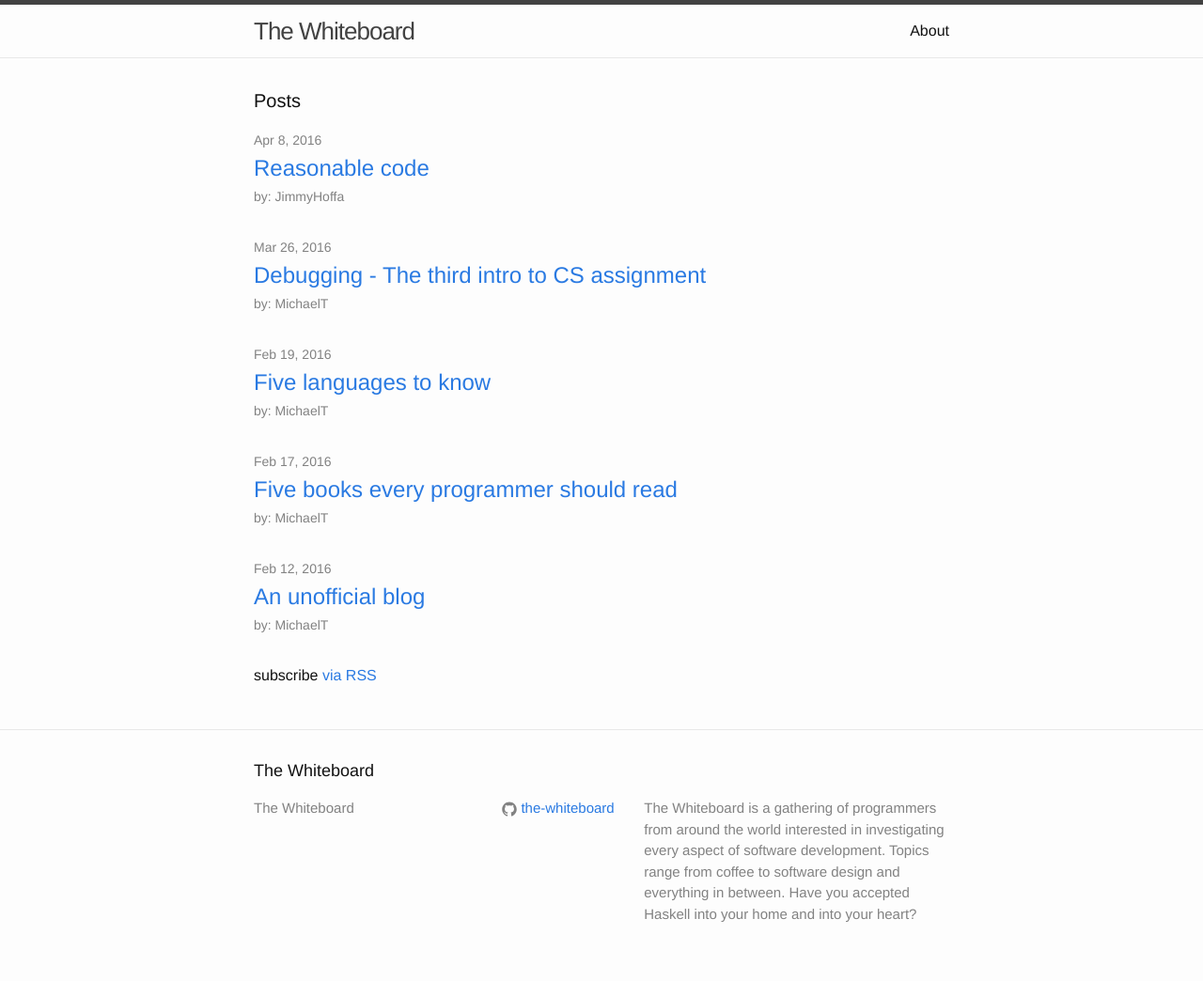
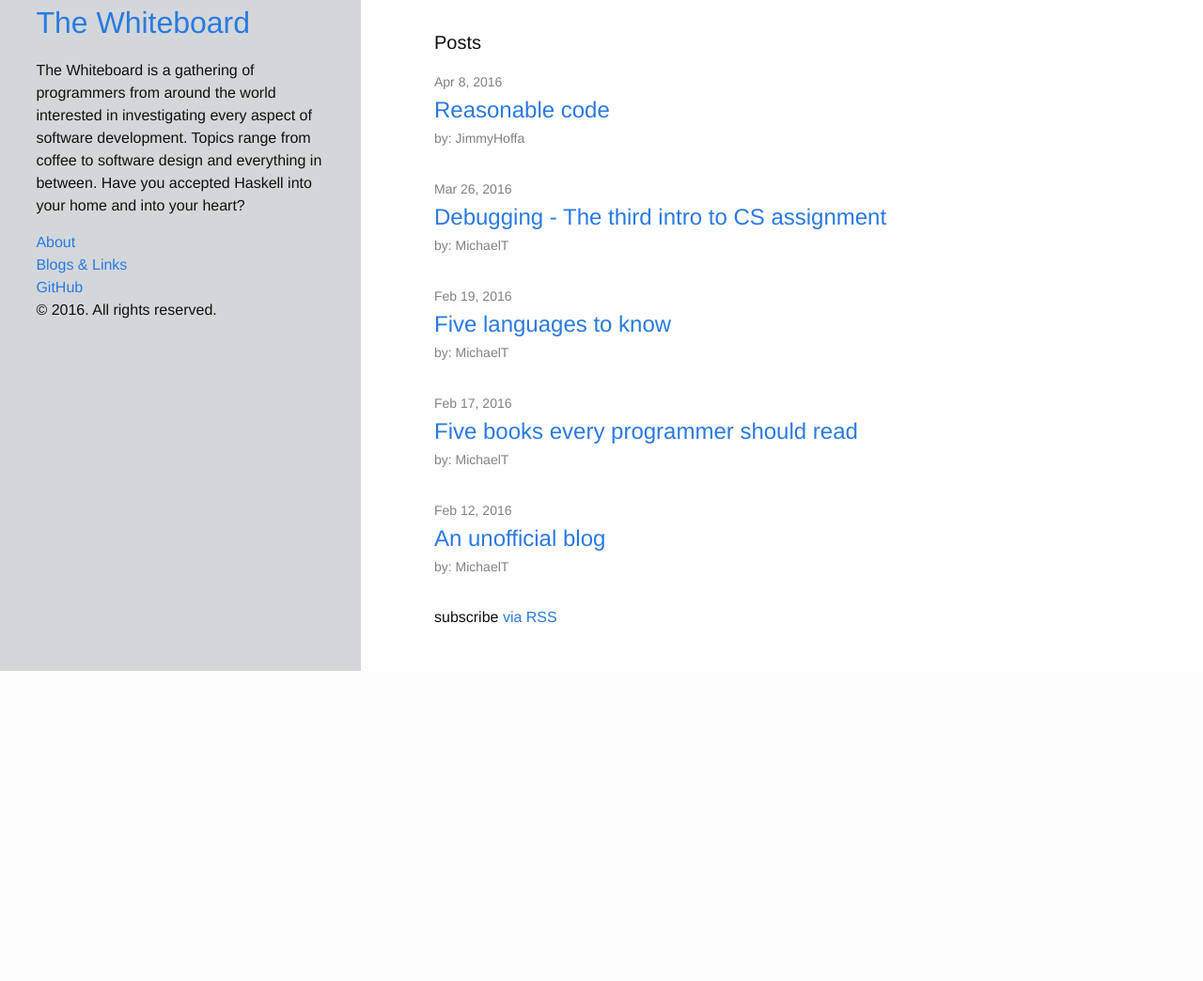
Before and after one commit to the-whiteboard/the-whiteboard.github.io, a Jekyll site: the page built from index.html, in a window 1280 px wide. Shown: the whole page at 94% size. Built offline with Jekyll 4.4.1, drawn with Linux system fonts in a browser that asks for light colours; after the commit the page ends 900 px from its top, so only the background shows below that.

Commit message:
WIP: Sidebar and blogs & links

```diff
--- a/_config.yml
+++ b/_config.yml
@@ -7,14 +7,21 @@
 
 # Site settings
 title: The Whiteboard
+
 description: > # this means to ignore newlines until "baseurl:"
   The Whiteboard is a gathering of programmers from around the world
   interested in investigating every aspect of software development.
   Topics range from coffee to software design and everything in between.
   Have you accepted Haskell into your home and into your heart?
-baseurl: "" # the subpath of your site, e.g. /blog
+
+baseurl: '' # the subpath of your site, e.g. /blog
+# Bad things happen if that is set to '/'
+
 url: "http://the-whiteboard.github.io" # the base hostname & protocol for your site
-github_username:  the-whiteboard
+
+github:
+  repo: 'https://github.com/the-whiteboard'
+  user: 'the-whiteboard'
 # twitter_username: stackprogrammer
 
 # Build settings
--- a/_includes/header.html
+++ b/_includes/header.html
@@ -1,27 +1,3 @@
 <header class="site-header">
 
-  <div class="wrapper">
-
-    <a class="site-title" href="{{ site.baseurl }}/">{{ site.title }}</a>
-
-    <nav class="site-nav">
-      <a href="#" class="menu-icon">
-        <svg viewBox="0 0 18 15">
-          <path fill="#424242" d="M18,1.484c0,0.82-0.665,1.484-1.484,1.484H1.484C0.665,2.969,0,2.304,0,1.484l0,0C0,0.665,0.665,0,1.484,0 h15.031C17.335,0,18,0.665,18,1.484L18,1.484z"/>
-          <path fill="#424242" d="M18,7.516C18,8.335,17.335,9,16.516,9H1.484C0.665,9,0,8.335,0,7.516l0,0c0-0.82,0.665-1.484,1.484-1.484 h15.031C17.335,6.031,18,6.696,18,7.516L18,7.516z"/>
-          <path fill="#424242" d="M18,13.516C18,14.335,17.335,15,16.516,15H1.484C0.665,15,0,14.335,0,13.516l0,0 c0-0.82,0.665-1.484,1.484-1.484h15.031C17.335,12.031,18,12.696,18,13.516L18,13.516z"/>
-        </svg>
-      </a>
-
-      <div class="trigger">
-        {% for my_page in site.pages %}
-          {% if my_page.title %}
-          <a class="page-link" href="{{ my_page.url | prepend: site.baseurl }}">{{ my_page.title }}</a>
-          {% endif %}
-        {% endfor %}
-      </div>
-    </nav>
-
-  </div>
-
 </header>
--- /dev/null
+++ b/_includes/sidebar.html
@@ -0,0 +1,24 @@
+<div class="sidebar">
+  <div class="container sidebar-sticky">
+    <div class="sidebar-about">
+      <h1>
+        <a href="/">{{ site.title }}</a>
+      </h1>
+      <p class="lead">{{ site.description }}</p>
+    </div>
+
+    <nav class="sidebar-nav">
+      {% assign pages_list = site.pages %}
+      {% for node in pages_list %}
+        {% if node.title != null %}
+          {% if node.layout == "page" %}
+	  <a class="sidebar-nav-item{% if page.url == node.url %} active{% endif %}" href="{{site.baseurl}}{{ node.url }}">{{ node.title }}</a><br/>
+          {% endif %}
+        {% endif %}
+      {% endfor %}
+      <a class="sidebar-nav-item" href="{{ site.github.repo }}">GitHub</a>
+    </nav>
+
+    <p>&copy; {{ site.time | date: '%Y' }}. All rights reserved.</p>
+  </div>
+</div>
--- a/_layouts/default.html
+++ b/_layouts/default.html
@@ -1,20 +1,14 @@
 <!DOCTYPE html>
 <html>
-
   {% include head.html %}
-
   <body>
-
-    {% include header.html %}
-
-    <div class="page-content">
-      <div class="wrapper">
-        {{ content }}
-      </div>
+    <div id="container2">
+        <div id="container1">
+            <div id="col1">{% include sidebar.html %}</div>
+            <div id="col2" class="page-content">
+                <div class="wrapper">{{ content }}</div>
+            </div>
+        </div>
     </div>
-
-    {% include footer.html %}
-
   </body>
-
 </html>
--- a/_sass/_layout.scss
+++ b/_sass/_layout.scss
@@ -162,7 +162,53 @@
     }
 }
 
+/**
+ * Page sidebar
+ */
 
+.sidebar-nav-item {
+/*    display: block; */
+/*    line-height: 1.75; */
+}
+
+a.sidebar-nav-item:hover, a.sidebar-nav-item:focus {
+    text-decoration: underline;
+}
+.sidebar-nav-item.active {
+    font-weight: bold;
+}
+
+#container2 {
+    clear: left;
+    float: left;
+    width: 100%;
+    overflow: hidden;
+    background: #fff;
+}
+
+#container1 {
+    float: left;
+    width: 100%;
+    position: relative;
+    right: 70%;
+    background: #D3D7DA;
+}
+
+#col1 {
+    float: left;
+    width: 25%;
+    position: relative;
+    left: 73%;
+    overflow: hidden;
+}
+
+#col2 {
+    float: left;
+    width: 68%;
+    position: relative;
+    left: 76%;
+    overflow: hidden;
+}
 
 /**
  * Page content
```
Also changed, not shown: bloglinks.md (added, +11 -0 lines).
